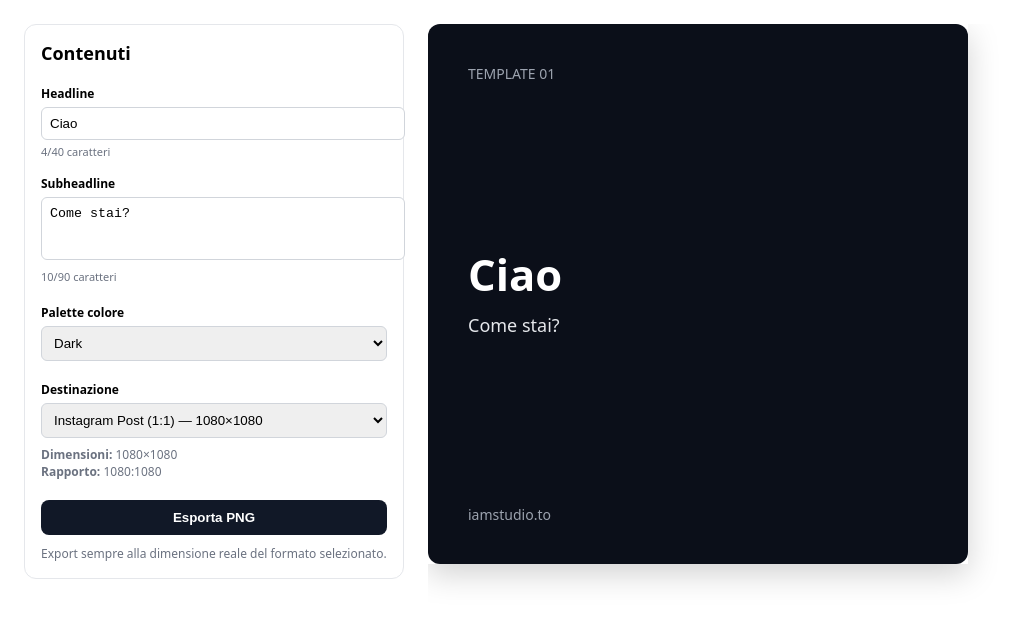
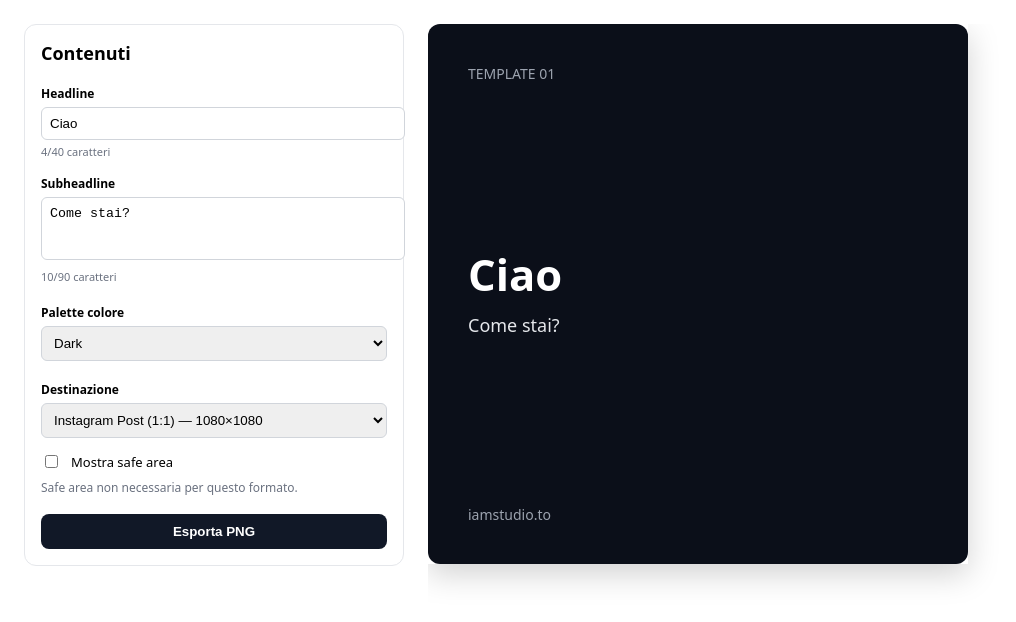
Before and after one commit to IAMStudioTO/test-design-tool, a Next.js app in the folder web/: page / in a window 1280 px wide. Shown: the top 622 px of the page, without its empty margins (0-1016 px from the left). Built offline with nearby package versions, Linux system fonts and the light colour scheme.

Commit message:
Update page.jsx

```diff
--- a/web/app/page.jsx
+++ b/web/app/page.jsx
@@ -30,42 +30,30 @@ const PALETTES = {
   }
 };
 
-/**
- * Catalogo formati (multi-social + META Ads).
- * Nota: per lo STEP 7.1 li mettiamo come "destinazioni" selezionabili.
- * Poi, negli step successivi, aggiungeremo safe-area per alcuni (es. 9:16).
- */
 const FORMATS = [
-  // Instagram
   { key: "ig_post_1_1", group: "Instagram", name: "Instagram Post (1:1)", width: 1080, height: 1080 },
   { key: "ig_post_4_5", group: "Instagram", name: "Instagram Post (4:5)", width: 1080, height: 1350 },
   { key: "ig_story_9_16", group: "Instagram", name: "Instagram Stories / Reels (9:16)", width: 1080, height: 1920 },
 
-  // Facebook
   { key: "fb_post_1_1", group: "Facebook", name: "Facebook Post (1:1)", width: 1080, height: 1080 },
   { key: "fb_link_1_91_1", group: "Facebook", name: "Facebook Link (1.91:1)", width: 1200, height: 628 },
   { key: "fb_cover_page", group: "Facebook", name: "Facebook Page Cover", width: 820, height: 312 },
   { key: "fb_story_9_16", group: "Facebook", name: "Facebook Stories / Reels (9:16)", width: 1080, height: 1920 },
 
-  // YouTube
   { key: "yt_thumb_16_9", group: "YouTube", name: "YouTube Thumbnail (16:9)", width: 1280, height: 720 },
   { key: "yt_shorts_9_16", group: "YouTube", name: "YouTube Shorts (9:16)", width: 1080, height: 1920 },
   { key: "yt_channel_banner", group: "YouTube", name: "YouTube Channel Banner", width: 2560, height: 1440 },
 
-  // LinkedIn
   { key: "li_post_1_1", group: "LinkedIn", name: "LinkedIn Post (1:1)", width: 1080, height: 1080 },
   { key: "li_link_1_91_1", group: "LinkedIn", name: "LinkedIn Link (1.91:1)", width: 1200, height: 627 },
   { key: "li_profile_banner", group: "LinkedIn", name: "LinkedIn Profile Banner", width: 1128, height: 191 },
   { key: "li_company_banner", group: "LinkedIn", name: "LinkedIn Company Banner", width: 1584, height: 396 },
 
-  // TikTok
   { key: "tt_video_9_16", group: "TikTok", name: "TikTok Video (9:16)", width: 1080, height: 1920 },
 
-  // X (Twitter)
   { key: "x_post_16_9", group: "X (Twitter)", name: "X Post (16:9)", width: 1200, height: 675 },
   { key: "x_video_16_9", group: "X (Twitter)", name: "X Video (16:9)", width: 1600, height: 900 },
 
-  // META ADS (Facebook + Instagram placements)
   { key: "meta_feed_1_1", group: "META Ads", name: "META Feed Ad (1:1)", width: 1080, height: 1080 },
   { key: "meta_feed_4_5", group: "META Ads", name: "META Feed Ad (4:5)", width: 1080, height: 1350 },
   { key: "meta_stories_9_16", group: "META Ads", name: "META Stories / Reels Ad (9:16)", width: 1080, height: 1920 },
@@ -85,20 +73,52 @@ function downloadDataUrl(dataUrl, filename) {
   link.click();
 }
 
-function ratioLabel(w, h) {
-  // label semplice per UI (non riduce frazione matematica: basta leggere)
-  return `${w}:${h}`;
+function isNineSixteen(width, height) {
+  return width === 1080 && height === 1920;
 }
 
-function TemplateCanvas({ width, height, palette, headline, subheadline }) {
-  // Regole semplici di scaling tipografico in base al lato corto
+/**
+ * Safe area 9:16 (valori in px su 1080x1920).
+ * Questi sono valori "protettivi" per evitare UI overlay (username/top, CTA/bottom).
+ * Li affiniamo nello step successivo se vuoi.
+ */
+function safeAreaForFormat(width, height) {
+  if (isNineSixteen(width, height)) {
+    return { top: 250, right: 60, bottom: 330, left: 60 };
+  }
+  return { top: 0, right: 0, bottom: 0, left: 0 };
+}
+
+function TemplateCanvas({
+  width,
+  height,
+  palette,
+  headline,
+  subheadline,
+  showSafeAreaOverlay
+}) {
   const shortSide = Math.min(width, height);
-  const pad = Math.round(shortSide * 0.074); // ~80px su 1080
+  const basePad = Math.round(shortSide * 0.074); // ~80px su 1080
   const metaSize = Math.round(shortSide * 0.026); // ~28px su 1080
   const headlineSize = Math.round(shortSide * 0.081); // ~88px su 1080
   const subheadlineSize = Math.round(shortSide * 0.033); // ~36px su 1080
   const gap = Math.round(shortSide * 0.03); // ~32px su 1080
   const radius = Math.round(shortSide * 0.022); // ~24px su 1080
+
+  const safe = safeAreaForFormat(width, height);
+
+  // Padding effettivo = padding base + safe area (protegge sempre il contenuto)
+  const padTop = basePad + safe.top;
+  const padRight = basePad + safe.right;
+  const padBottom = basePad + safe.bottom;
+  const padLeft = basePad + safe.left;
+
+  const safeRect = {
+    x: safe.left,
+    y: safe.top,
+    w: width - safe.left - safe.right,
+    h: height - safe.top - safe.bottom
+  };
 
   return (
     <div
@@ -107,13 +127,48 @@ function TemplateCanvas({ width, height, palette, headline, subheadline }) {
         height,
         background: palette.background,
         borderRadius: radius,
-        padding: pad,
         display: "flex",
         flexDirection: "column",
         justifyContent: "space-between",
-        boxSizing: "border-box"
+        boxSizing: "border-box",
+        position: "relative",
+        overflow: "hidden",
+        paddingTop: padTop,
+        paddingRight: padRight,
+        paddingBottom: padBottom,
+        paddingLeft: padLeft
       }}
     >
+      {/* Overlay safe area (solo preview, non modifica export) */}
+      {showSafeAreaOverlay && (safe.top || safe.right || safe.bottom || safe.left) ? (
+        <>
+          <div
+            style={{
+              position: "absolute",
+              left: safeRect.x,
+              top: safeRect.y,
+              width: safeRect.w,
+              height: safeRect.h,
+              border: "3px dashed rgba(255,255,255,0.55)",
+              borderRadius: 16,
+              pointerEvents: "none"
+            }}
+          />
+          <div
+            style={{
+              position: "absolute",
+              left: safeRect.x + 16,
+              top: safeRect.y + 12,
+              fontSize: 18,
+              color: "rgba(255,255,255,0.7)",
+              pointerEvents: "none"
+            }}
+          >
+            SAFE AREA
+          </div>
+        </>
+      ) : null}
+
       <div style={{ fontSize: metaSize, color: palette.meta }}>TEMPLATE 01</div>
 
       <div>
@@ -152,6 +207,7 @@ export default function Home() {
   const [paletteKey, setPaletteKey] = useState("dark");
   const [formatKey, setFormatKey] = useState("ig_post_1_1");
   const [isExporting, setIsExporting] = useState(false);
+  const [showSafeArea, setShowSafeArea] = useState(false);
 
   const palette = PALETTES[paletteKey];
 
@@ -159,14 +215,12 @@ export default function Home() {
     return FORMATS.find((f) => f.key === formatKey) || FORMATS[0];
   }, [formatKey]);
 
-  // Preview: scala a max 540px sul lato lungo per stare comoda
   const previewMax = 540;
   const previewScale = useMemo(() => {
     const longSide = Math.max(selectedFormat.width, selectedFormat.height);
     return previewMax / longSide;
   }, [selectedFormat.width, selectedFormat.height]);
 
-  // Ref del canvas “reale” (non scalato) da esportare
   const exportRef = useRef(null);
 
   const exportPng = async () => {
@@ -174,11 +228,7 @@ export default function Home() {
 
     try {
       setIsExporting(true);
-
-      const dataUrl = await toPng(exportRef.current, {
-        pixelRatio: 1 // = dimensione esatta del canvas (es. 1080x1920)
-      });
-
+      const dataUrl = await toPng(exportRef.current, { pixelRatio: 1 });
       const filename = `template01_${selectedFormat.key}_${paletteKey}.png`;
       downloadDataUrl(dataUrl, filename);
     } finally {
@@ -186,7 +236,6 @@ export default function Home() {
     }
   };
 
-  // Raggruppa i formati per optgroup
   const groupedFormats = useMemo(() => {
     const map = new Map();
     for (const f of FORMATS) {
@@ -195,6 +244,9 @@ export default function Home() {
     }
     return Array.from(map.entries());
   }, []);
+
+  const safe = safeAreaForFormat(selectedFormat.width, selectedFormat.height);
+  const hasSafe = safe.top || safe.right || safe.bottom || safe.left;
 
   return (
     <main
@@ -207,7 +259,7 @@ export default function Home() {
         alignItems: "start"
       }}
     >
-      {/* Pannello controlli */}
+      {/* Controls */}
       <section
         style={{
           border: "1px solid #e5e7eb",
@@ -217,7 +269,6 @@ export default function Home() {
       >
         <h2 style={{ margin: 0, fontSize: 18 }}>Contenuti</h2>
 
-        {/* Headline */}
         <div style={{ marginTop: 16 }}>
           <label style={{ fontSize: 12, fontWeight: 600 }}>Headline</label>
           <input
@@ -237,7 +288,6 @@ export default function Home() {
           </div>
         </div>
 
-        {/* Subheadline */}
         <div style={{ marginTop: 12 }}>
           <label style={{ fontSize: 12, fontWeight: 600 }}>Subheadline</label>
           <textarea
@@ -259,7 +309,6 @@ export default function Home() {
           </div>
         </div>
 
-        {/* Palette */}
         <div style={{ marginTop: 16 }}>
           <label style={{ fontSize: 12, fontWeight: 600 }}>Palette colore</label>
           <select
@@ -281,7 +330,6 @@ export default function Home() {
           </select>
         </div>
 
-        {/* Destinazione / formato */}
         <div style={{ marginTop: 16 }}>
           <label style={{ fontSize: 12, fontWeight: 600 }}>Destinazione</label>
           <select
@@ -305,22 +353,36 @@ export default function Home() {
               </optgroup>
             ))}
           </select>
-          <div style={{ marginTop: 8, fontSize: 12, color: "#6b7280" }}>
-            <div>
-              <strong>Dimensioni:</strong> {selectedFormat.width}×{selectedFormat.height}
-            </div>
-            <div>
-              <strong>Rapporto:</strong> {ratioLabel(selectedFormat.width, selectedFormat.height)}
-            </div>
-          </div>
         </div>
 
-        {/* Export */}
+        {/* Toggle safe area */}
+        <div style={{ marginTop: 14, display: "flex", gap: 10, alignItems: "center" }}>
+          <input
+            id="safearea"
+            type="checkbox"
+            checked={showSafeArea}
+            onChange={(e) => setShowSafeArea(e.target.checked)}
+          />
+          <label htmlFor="safearea" style={{ fontSize: 13 }}>
+            Mostra safe area
+          </label>
+        </div>
+
+        {hasSafe ? (
+          <div style={{ marginTop: 8, fontSize: 12, color: "#6b7280" }}>
+            Safe area attiva per questo formato (contenuto protetto).
+          </div>
+        ) : (
+          <div style={{ marginTop: 8, fontSize: 12, color: "#6b7280" }}>
+            Safe area non necessaria per questo formato.
+          </div>
+        )}
+
         <button
           onClick={exportPng}
           disabled={isExporting}
           style={{
-            marginTop: 20,
+            marginTop: 18,
             width: "100%",
             padding: "10px 14px",
             borderRadius: 8,
@@ -333,10 +395,6 @@ export default function Home() {
         >
           {isExporting ? "Esportazione..." : "Esporta PNG"}
         </button>
-
-        <div style={{ marginTop: 10, fontSize: 12, color: "#6b7280" }}>
-          Export sempre alla dimensione reale del formato selezionato.
-        </div>
       </section>
 
       {/* Preview */}
@@ -355,17 +413,12 @@ export default function Home() {
             palette={palette}
             headline={headline}
             subheadline={subheadline}
+            showSafeAreaOverlay={showSafeArea}
           />
         </div>
 
-        {/* Canvas reale “offscreen” per export (NON scalato) */}
-        <div
-          style={{
-            position: "absolute",
-            left: -100000,
-            top: 0
-          }}
-        >
+        {/* Canvas reale offscreen per export */}
+        <div style={{ position: "absolute", left: -100000, top: 0 }}>
           <div ref={exportRef}>
             <TemplateCanvas
               width={selectedFormat.width}
@@ -373,6 +426,7 @@ export default function Home() {
               palette={palette}
               headline={headline}
               subheadline={subheadline}
+              showSafeAreaOverlay={false}
             />
           </div>
         </div>
```
